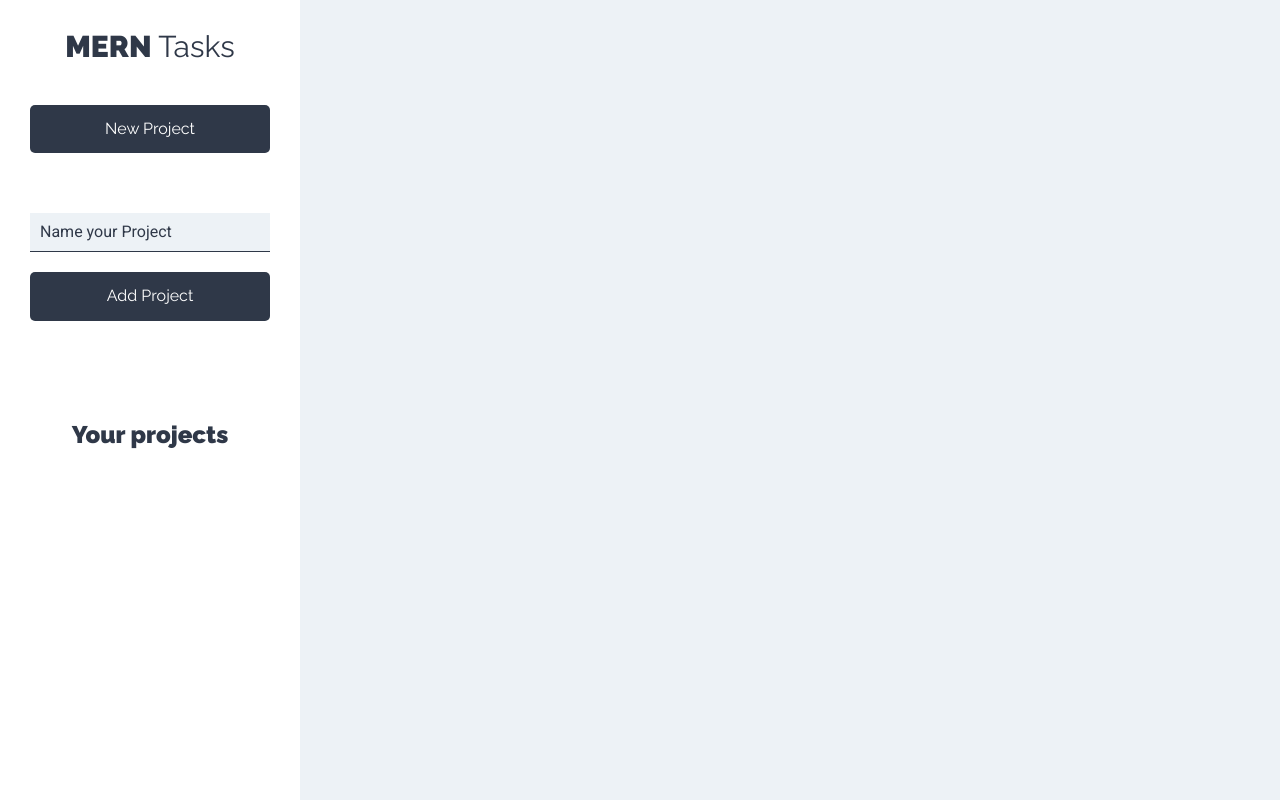
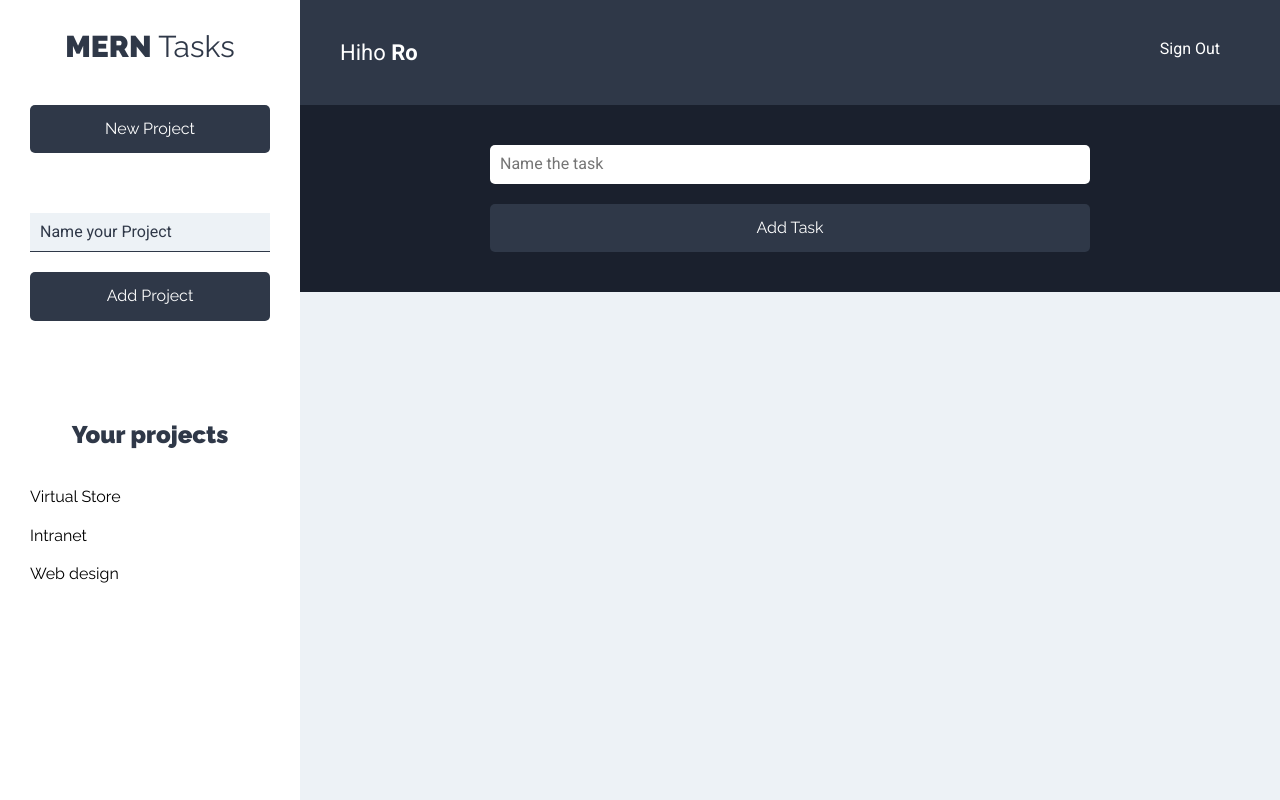
Before and after one commit to ro1814/task-project-manager-MERN, a React (Create React App) app in the folder client/: page /projects in a window 1280 px wide. Built offline with nearby package versions, Linux system fonts and the light colour scheme.

Commit message:
Projects and tasks added, setting up functions. Still backend is missing

```diff
--- /dev/null
+++ b/client/src/components/layout/Bar.js
@@ -0,0 +1,14 @@
+import React from 'react';
+
+const Bar = () => {
+    return (
+        <header className='app-header'>
+            <p className='nombre-usuario'>Hiho <span>Ro</span></p>
+            <nav className="nav-principal">
+                <a href="#!">Sign Out</a>
+            </nav>
+        </header>
+     );
+}
+
+export default Bar;
--- a/client/src/components/layout/Sidebar.js
+++ b/client/src/components/layout/Sidebar.js
@@ -1,5 +1,6 @@
 import React from 'react'
 import NewProject from '../projects/NewProject'
+import ProjectsList from '../projects/ProjectList'
 
 const Sidebar = () => {
     return (
@@ -8,6 +9,8 @@
             <NewProject/>
             <div className="proyectos">
                 <h2>Your projects</h2>
+
+                <ProjectsList />
             </div>
         </aside>
      );
--- a/client/src/components/projects/NewProject.js
+++ b/client/src/components/projects/NewProject.js
@@ -1,6 +1,37 @@
-import React, { Fragment } from 'react'
+import React, { Fragment, useState } from 'react'
 
 const NewProject = () => {
+
+    //State for Project
+    const [ project, saveProject ] = useState({
+        name: '',
+
+    });
+
+    //Extract name of the project
+
+    const { name } = project;
+
+    //Read the input's content
+
+    const onChangeProject = e => {
+        saveProject({
+            ...project,
+            [e.target.name] : e.target.value
+        })
+    }
+
+    //When user sends a project
+    const onSubmitProject = e =>{
+        e.preventDefault();
+
+        //Validate Project
+
+        //Add to state
+
+        //Reset the form
+    }
+
     return (
         <Fragment>
         <button
@@ -9,8 +40,9 @@
 
             >New Project</button>
 
-        <form className='formulario-nuevo-proyecto'>
-            <input type="text" name="name" placeholder="Name your Project" className='input-text'/>
+        <form className='formulario-nuevo-proyecto' onSubmit= { onSubmitProject }>
+            <input type="text" name="name" placeholder="Name your Project" className='input-text' onChange={ onChangeProject }
+            value={name}/>
 
             <input type="submit"
             className='btn btn-primario btn-block'
--- /dev/null
+++ b/client/src/components/projects/Project.js
@@ -0,0 +1,16 @@
+import React from 'react'
+
+
+const Project = ({project}) => {
+    return (
+        <li>
+            <button
+            type='button'
+            className='btn btn-blank'>
+                {project.name}
+            </button>
+        </li>
+     );
+}
+
+export default Project;
--- /dev/null
+++ b/client/src/components/projects/ProjectList.js
@@ -0,0 +1,22 @@
+import React from 'react'
+import Project from './Project'
+
+const ProjectsList = () => {
+
+    const projects = [
+        {name: 'Virtual Store'},
+        {name: 'Intranet'},
+        {name: 'Web design'}
+    ]
+
+    return (
+        <ul className='listado-proyectos'>
+            { projects.map( project => (
+                <Project
+                project = {project}/>
+            ))}
+        </ul>
+     );
+}
+
+export default ProjectsList;
--- a/client/src/components/projects/Projects.js
+++ b/client/src/components/projects/Projects.js
@@ -1,5 +1,7 @@
 import React from 'react'
 import Sidebar from '../layout/Sidebar';
+import Bar from '../layout/Bar';
+import FormTask from '../tasks/FormTask'
 
 const Projects = () => {
     return (
@@ -7,8 +9,14 @@
                 <Sidebar/>
 
             <div className='seccion-principal'>
+                <Bar/>
+
+
                 <main>
-                    <div className="contenedor-tareas"></div>
+                    <FormTask/>
+                    <div className="contenedor-tareas">
+
+                    </div>
                 </main>
             </div>
         </div>
--- /dev/null
+++ b/client/src/components/tasks/FormTask.js
@@ -0,0 +1,26 @@
+import React from 'react'
+
+const FormTask = () => {
+    return (
+
+        <div className="formulario">
+            <form>
+                <div className="contenedor-input">
+                    <input type="text"
+                    className='input-text'
+                    placeholder='Name the task'
+                    name='name' />
+</div>
+                    <div className="contenedor-input">
+                        <input
+                        type='submit'
+                        className='btn btn-primario btn-submit btn-block'
+                        value='Add Task'/>
+
+                </div>
+            </form>
+        </div>
+     );
+}
+
+export default FormTask;
--- /dev/null
+++ b/client/src/components/tasks/TasksList.js
@@ -0,0 +1 @@
+import React from 'react'
```
Also changed, not shown: client/src/components/tasks/Task.js (added).
